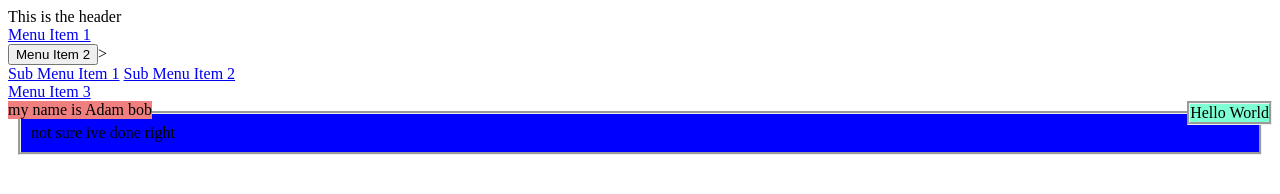
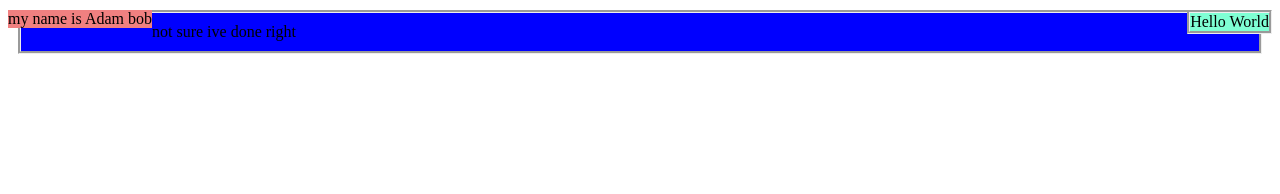
Before and after one commit to Adamosva/page-structure, a plain HTML site: page Layout/layout.html in a window 1280 px wide. Drawn offline with Linux system fonts and the light colour scheme.

Commit message:
removed menu

```diff
--- a/Layout/layout.html
+++ b/Layout/layout.html
@@ -36,18 +36,7 @@ display:block;
   </head>
 
           <body>
-              <div class="header">This is the header</div>
-              <div class="navbar">
-                  <a href="#">Menu Item 1</a>
-                  <div class="dropmenu">
-                      <button class="dmbutton">Menu Item 2</button>>
-                      <div class="dropmenucontent">
-                          <a href="#">Sub Menu Item 1</a>
-                          <a href="#">Sub Menu Item 2</a>
-                      </div>
-                  </div>
-                  <a href="#">Menu Item 3</a>
-              </div>
+
 
             <div class ="fright">Hello World</div>
             <div class ="fleft">my name is Adam bob</div>
```
